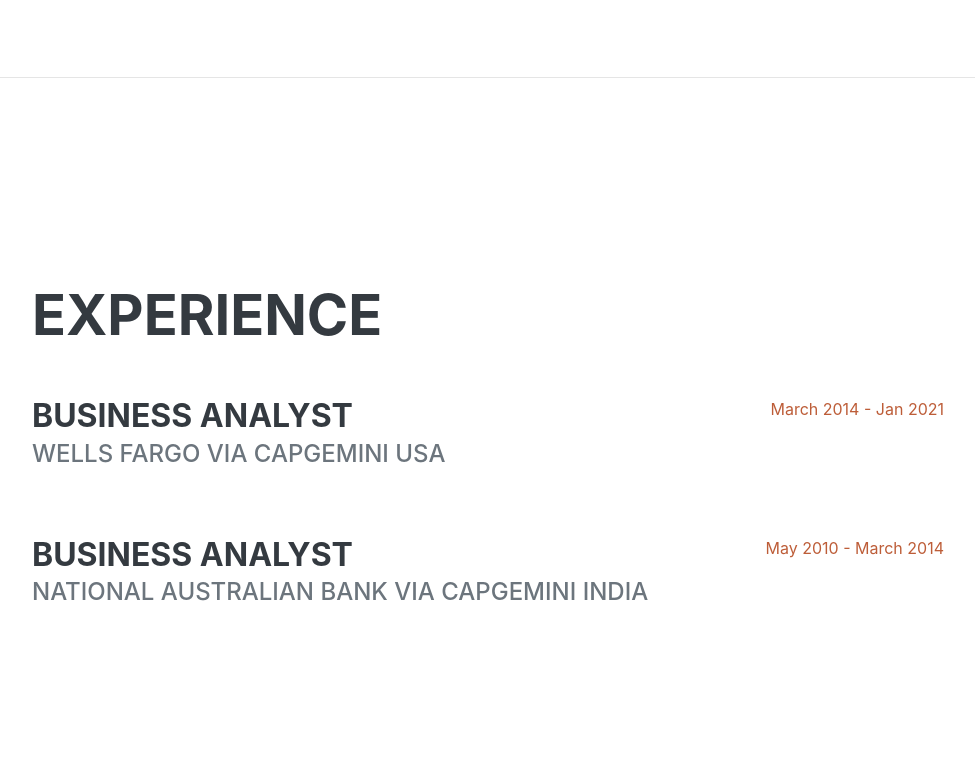
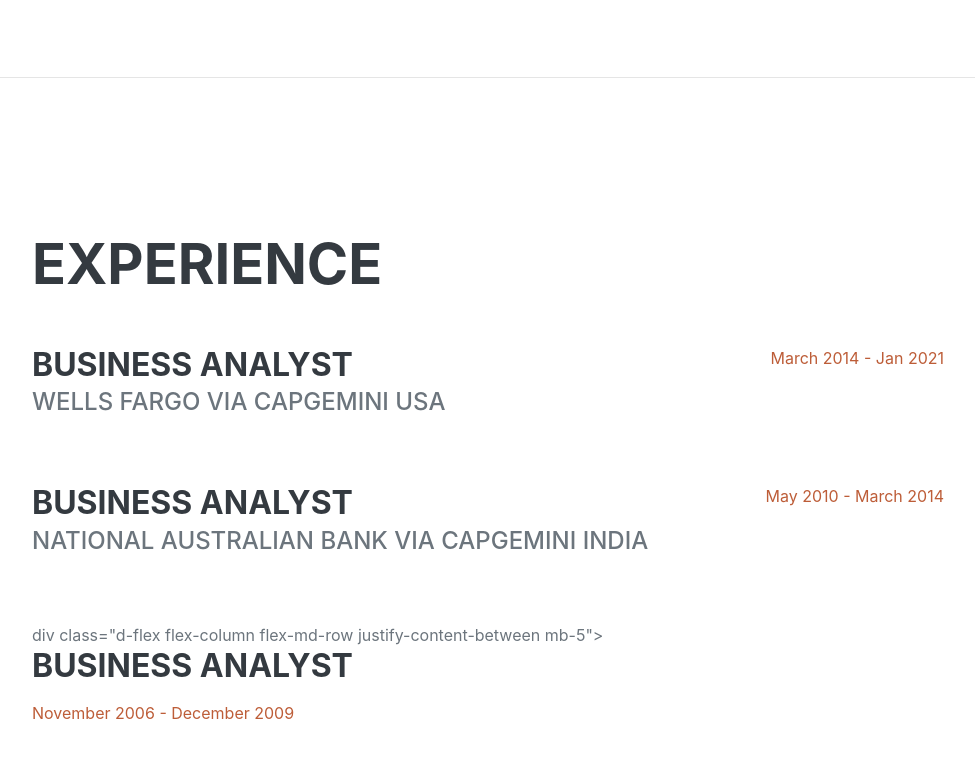
Before and after one commit to vinvarad/vino_resume, a plain HTML site: page index.html in a window 1280 px wide. Shown: the part 1049-1806 px from the top of the page, without its empty margins (288-1263 px from the left). Drawn offline with nearby package versions, Linux system fonts and the light colour scheme; a web font is replaced by a local one.

Commit message:
Index Update

```diff
--- a/index.html
+++ b/index.html
@@ -87,6 +87,13 @@
                             <div class="subheading mb-3">National Australian Bank via Capgemini India</div>
                             </div>
                         <div class="flex-shrink-0"><span class="text-primary">May 2010 - March 2014</span></div>
+                    </div>
+					div class="d-flex flex-column flex-md-row justify-content-between mb-5">
+                        <div class="flex-grow-1">
+                            <h3 class="mb-0">Business Analyst</h3>
+                            <div class="subheading mb-3"Bank Danamon, Indonesia via Maveric Systems Limited</div>
+                            </div>
+                        <div class="flex-shrink-0"><span class="text-primary">November 2006 - December 2009</span></div>
                     </div>
                    </div>
             </section>
```
